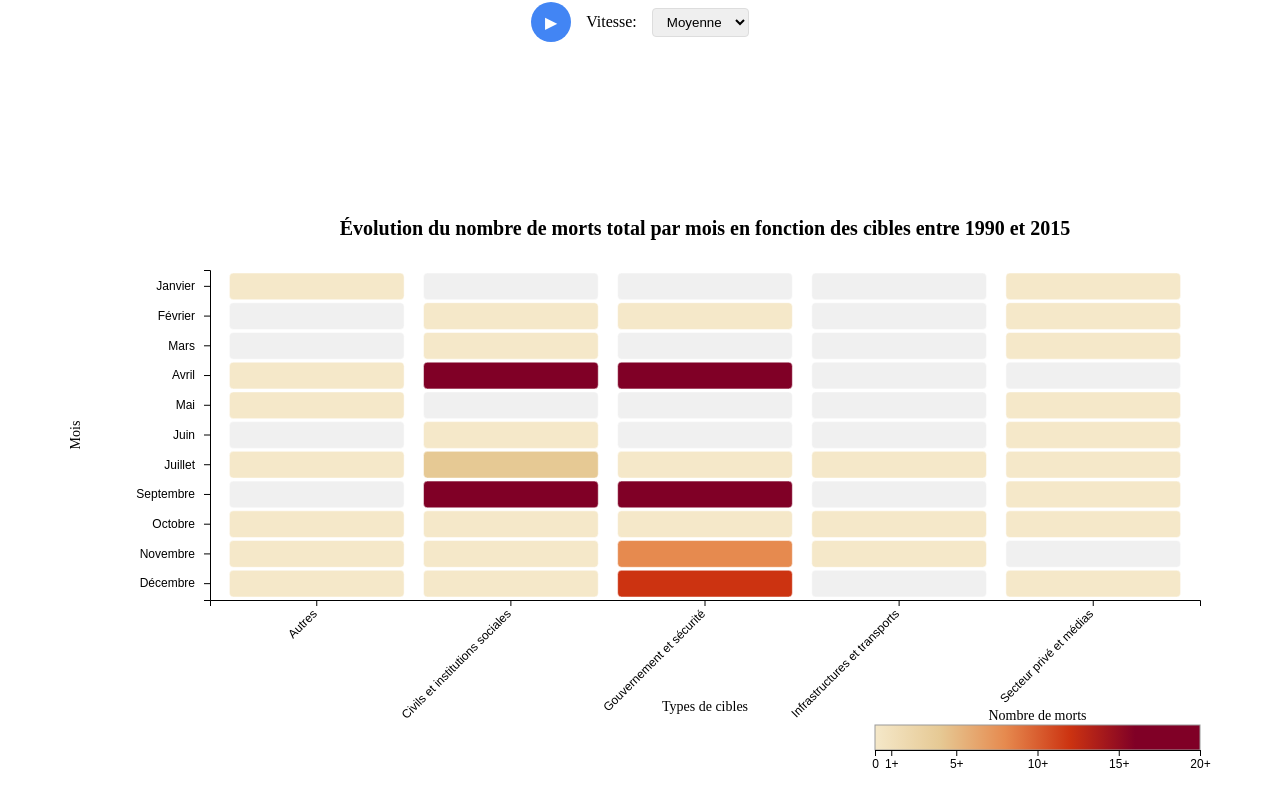
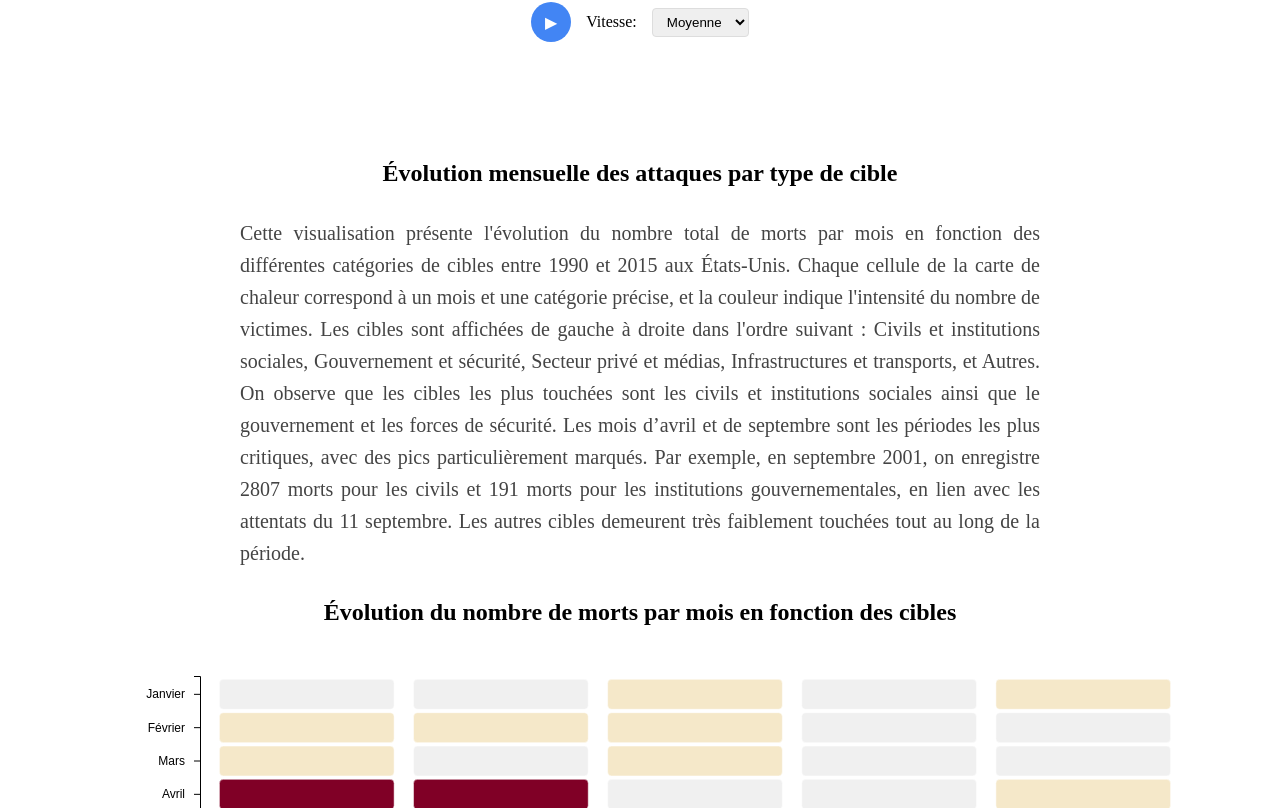
Before and after one commit to GabrielLouka/INF8808-Projet, an Angular app: page / in a window 1280 px wide. Shown: the part 3012-3820 px from the top of the page. Built offline with nearby package versions, Linux system fonts and the light colour scheme.

Commit message:
fix dataviz3

```diff
--- a/src/app/components/visualizations/data-viz3/data-viz3.component.html
+++ b/src/app/components/visualizations/data-viz3/data-viz3.component.html
@@ -1,6 +1,15 @@
 <div class="heatmap-container">
     <app-loader *ngIf="isLoading"></app-loader>
+    <div class="viz-introduction">
+        <h2 class="viz-title">Évolution mensuelle des attaques par type de cible</h2>
 
+        <p class="viz-description">
+          Cette visualisation présente l'évolution du nombre total de morts par mois en fonction des différentes catégories de cibles entre 1990 et 2015 aux États-Unis. Chaque cellule de la carte de chaleur correspond à un mois et une catégorie précise, et la couleur indique l'intensité du nombre de victimes. Les cibles sont affichées de gauche à droite dans l'ordre suivant : Civils et institutions sociales, Gouvernement et sécurité, Secteur privé et médias, Infrastructures et transports, et Autres.
+
+          On observe que les cibles les plus touchées sont les civils et institutions sociales ainsi que le gouvernement et les forces de sécurité. Les mois d’avril et de septembre sont les périodes les plus critiques, avec des pics particulièrement marqués. Par exemple, en septembre 2001, on enregistre 2807 morts pour les civils et 191 morts pour les institutions gouvernementales, en lien avec les attentats du 11 septembre. Les autres cibles demeurent très faiblement touchées tout au long de la période.
+        </p>
+        <h2 class="viz-title">Évolution du nombre de morts par mois en fonction des cibles</h2>
+      </div>
     <div id="heatmap-container"></div>
 </div>
 
--- a/src/app/components/visualizations/data-viz3/data-viz3.component.scss
+++ b/src/app/components/visualizations/data-viz3/data-viz3.component.scss
@@ -6,10 +6,38 @@
     width: 100%;
     height: 100%;
     background: white;
-    padding: 20px;
+    padding: 10px;
     box-sizing: border-box;
     margin-bottom: 3rem;
 
+    .viz-introduction {
+        margin-bottom: 0px;
+        display: flex;
+        flex-direction: column;
+        align-items: center;
+
+        .viz-title {
+          text-align: center;
+          font-family: "Times New Roman", Times, serif;
+        }
+
+        .viz-description {
+          color: #444;
+          line-height: 1.6;
+          text-align: justify;
+          font-size: 20px;
+          max-width: 800px;
+          margin: 10px 0;
+          font-family: "Times New Roman", Times, serif;
+        }
+
+        .secondary-description {
+          text-align: center;
+          font-size: 16px;
+          color: #444;
+          font-family: "Times New Roman", Times, serif;
+        }
+      }
 
 
     .loading-message {
@@ -23,7 +51,7 @@
 
     #heatmap-container {
         width: 100%;
-        height: 700px;
+        height: 600px;
         display: flex;
         justify-content: center;
         align-items: center;
--- a/src/app/components/visualizations/data-viz3/data-viz3.component.ts
+++ b/src/app/components/visualizations/data-viz3/data-viz3.component.ts
@@ -35,7 +35,7 @@ export class DataViz3Component implements OnInit {
     const container = d3.select('#heatmap-container');
     container.selectAll('*').remove();
 
-    const margins = { top: 70, right: 60, bottom: 200, left: 150 };
+    const margins = { top: 30, right: 60, bottom: 200, left: 150 };
     const dimensions = {
       width: 1200 - margins.left - margins.right,
       height: 600 - margins.top - margins.bottom,
@@ -46,14 +46,6 @@ export class DataViz3Component implements OnInit {
       .attr('height', dimensions.height + margins.top + margins.bottom)
       .append('g')
       .attr('transform', `translate(${margins.left},${margins.top})`);
-
-    svg.append('text')
-      .attr('x', dimensions.width / 2)
-      .attr('y', -margins.top / 2)
-      .attr('text-anchor', 'middle')
-      .style('font-size', '20px')
-      .style('font-weight', 'bold')
-      .text('Évolution du nombre de morts total par mois en fonction des cibles entre 1990 et 2015');
 
     const heatmapData: HeatmapCell[] = [];
     let allCategories = new Set<string>();
@@ -72,13 +64,13 @@ export class DataViz3Component implements OnInit {
       });
     });
 
-    const sortedCategories = Array.from(allCategories).sort((a, b) => {
-      if (a === 'Other' && b === 'Other') return 0;
-      if (a === 'Other') return 1;
-      if (b === 'Other') return -1;
-      return a.localeCompare(b);
-    });
-
+    const sortedCategories = [
+      'Civils et institutions sociales',
+      'Gouvernement et sécurité',
+      'Secteur privé et médias',
+      'Infrastructures et transports',
+      'Autres'
+    ];
 
     allMonths.forEach(month => {
       sortedCategories.forEach(category => {
@@ -257,9 +249,9 @@ export class DataViz3Component implements OnInit {
 
         tooltip.transition().duration(200).style('opacity', 0.9);
         tooltip.html(`
-          <div><strong>${month}</strong></div>
-          <div>Target: ${category}</div>
-          <div>Total Deaths: ${deaths}</div>
+          <div><strong>${month}</strong></div><br/>
+          <div>Cible: ${category}</div>
+          <div>Morts total: ${deaths}</div>
         `)
           .style('left', (event.pageX + 10) + 'px')
           .style('top', (event.pageY - 28) + 'px');
```
